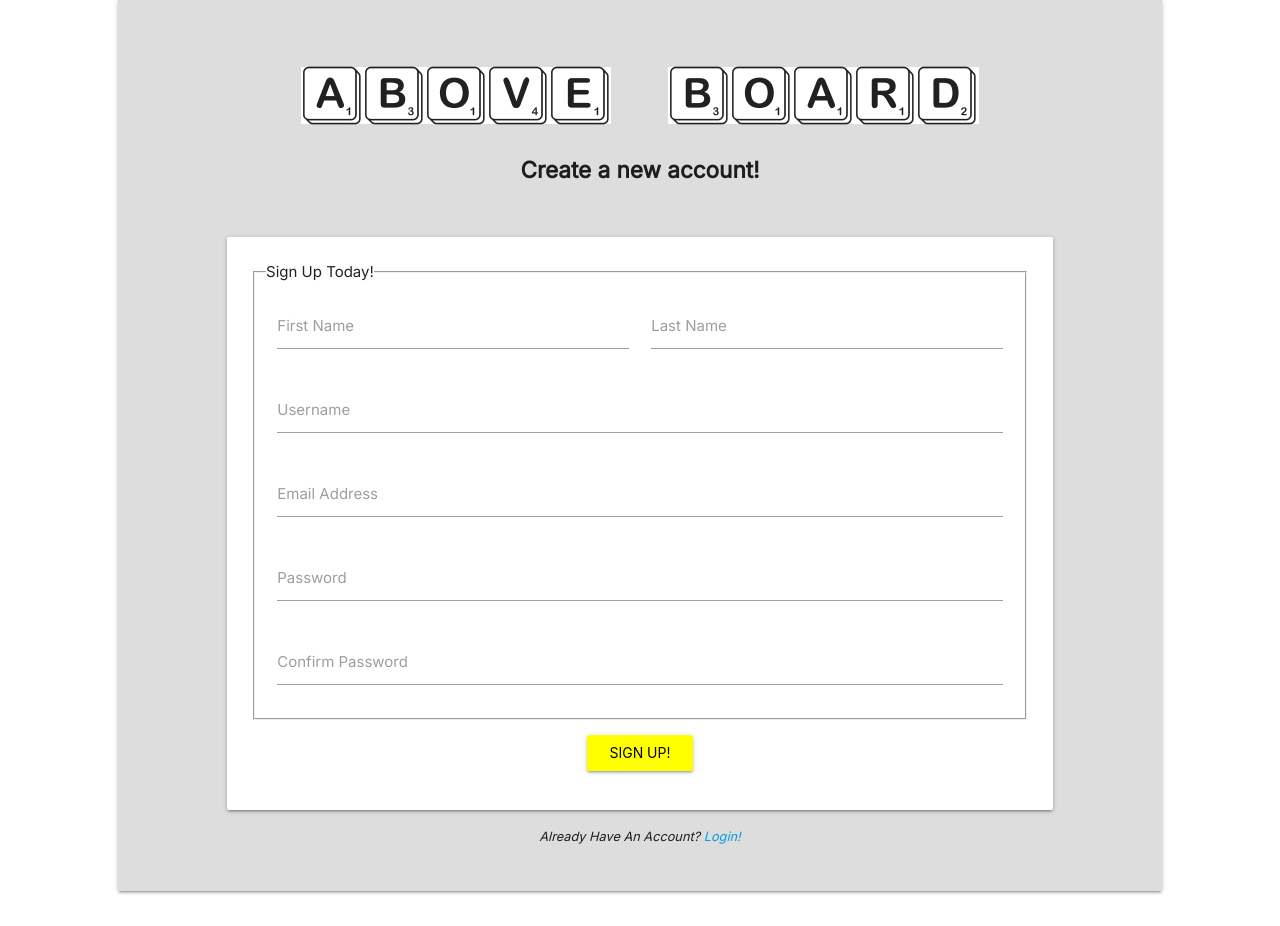
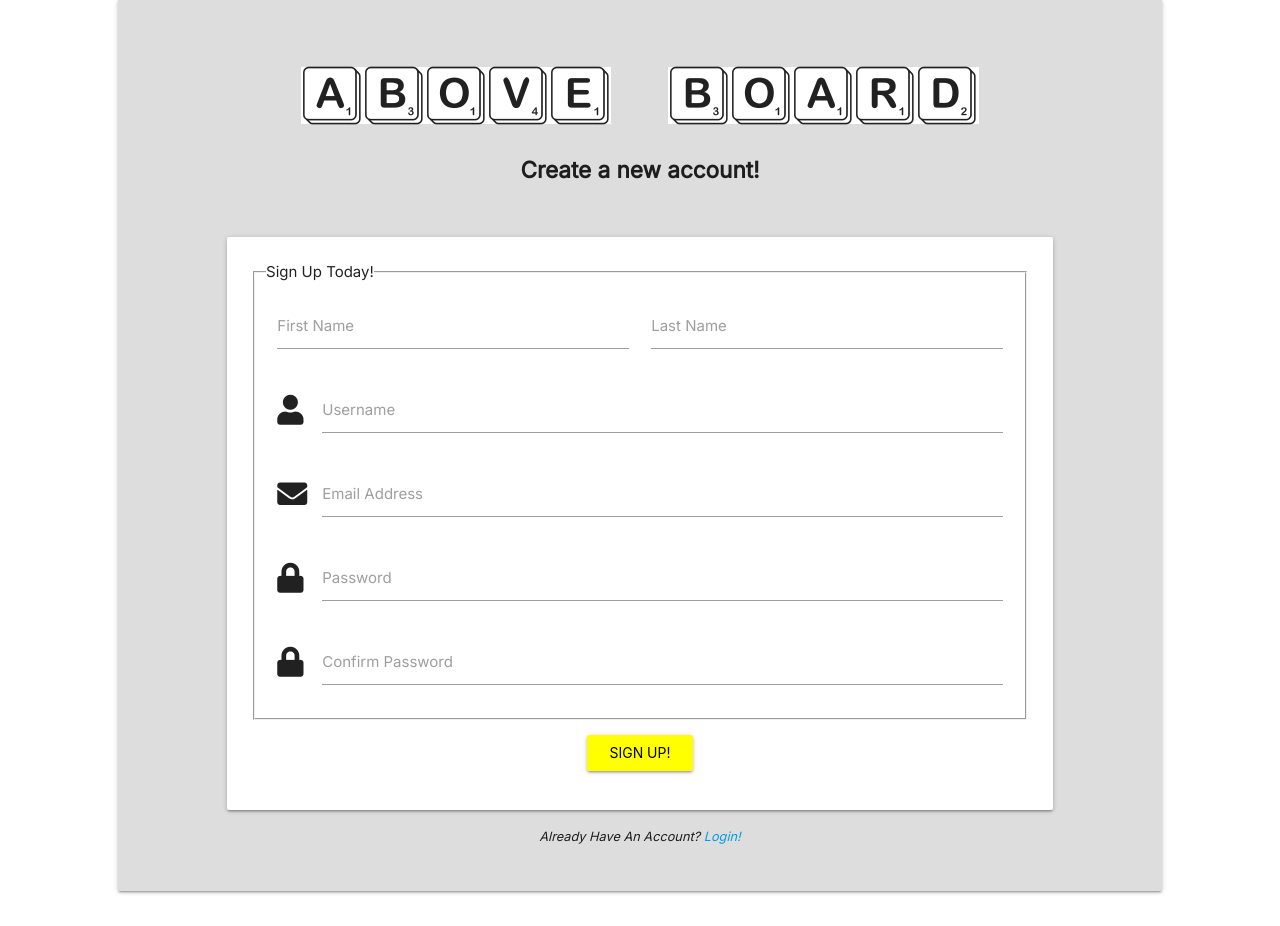
Before and after one commit to kevinoc554/above-board, a Flask app: page /register in a window 1280 px wide. Shown: the part 95-1021 px from the top of the page. Run offline with Flask 2, Linux system fonts and the light colour scheme.

Commit message:
feat: add font awesome icons to forms, fix typo

```diff
--- a/aboveboard/templates/login.html
+++ b/aboveboard/templates/login.html
@@ -6,7 +6,7 @@
             <div class="row">
                 <div class="col s12">
                     <h1 class="text-center"><span>Above</span> <span>Board</span></h1>
-                    <p class="text-center bold sub-heading">Login in here!</p>
+                    <p class="text-center bold sub-heading">Login here!</p>
                 </div>
             </div>
             <div class="row">
@@ -17,6 +17,7 @@
                             <fieldset>
                                 <legend>Login</legend>
                                 <div class="input-field col s12">
+                                    <i class="prefix fas fa-envelope"></i>
                                     {{ form.email.label }}
                                     {% if form.email.errors %}
                                     {{ form.email(class="invalid") }}
@@ -28,6 +29,7 @@
                                     {% endif %}
                                 </div>
                                 <div class="input-field col s12">
+                                    <i class="prefix fas fa-lock"></i>
                                     {{ form.password.label }}
                                     {% if form.password.errors %}
                                     {{ form.password(class="invalid") }}
--- a/aboveboard/templates/register.html
+++ b/aboveboard/templates/register.html
@@ -39,6 +39,7 @@
                                     {% endif %}
                                 </div>
                                 <div class="input-field col s12">
+                                    <i class="prefix fas fa-user"></i>
                                     {{ form.username.label }}
                                     {% if form.username.errors %}
                                     {{ form.username(class="invalid") }}
@@ -50,6 +51,7 @@
                                     {% endif %}
                                 </div>
                                 <div class="input-field col s12">
+                                    <i class="prefix fas fa-envelope"></i>
                                     {{ form.email.label }}
                                     {% if form.email.errors %}
                                     {{ form.email(class="invalid") }}
@@ -61,6 +63,7 @@
                                     {% endif %}
                                 </div>
                                 <div class="input-field col s12">
+                                    <i class="prefix fas fa-lock"></i>
                                     {{ form.password.label }}
                                     {% if form.password.errors %}
                                     {{ form.password(class="invalid") }}
@@ -72,6 +75,7 @@
                                     {% endif %}
                                 </div>
                                 <div class="input-field col s12">
+                                    <i class="prefix fas fa-lock"></i>
                                     {{ form.confirm.label }}
                                     {% if form.confirm.errors %}
                                     {{ form.confirm(class="invalid") }}
```
